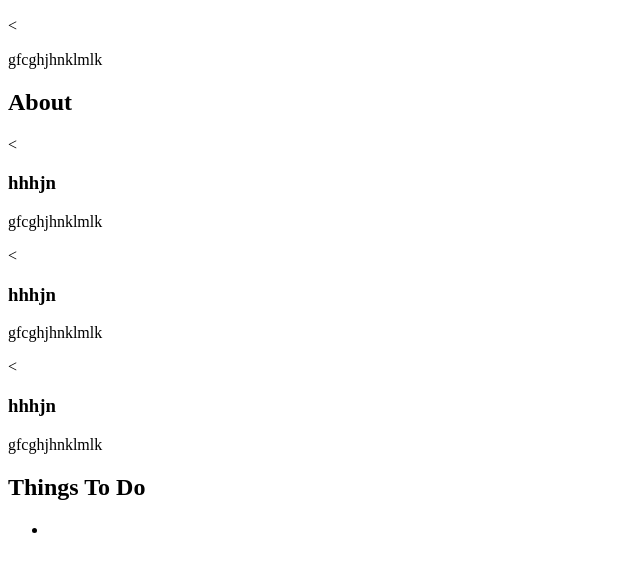
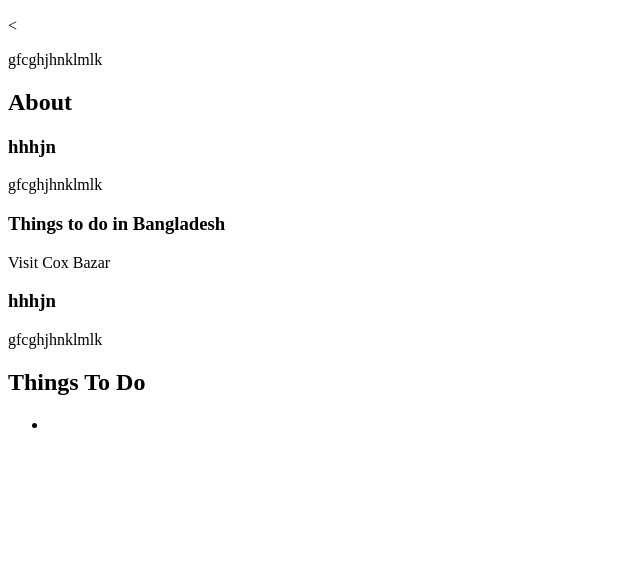
Before and after one commit to AleefN/effective-octo-broccoli, a plain HTML site: page index.html in a window 1280 px wide. Shown: the part 110-682 px from the top of the page, without its empty margins (0-640 px from the left). Drawn offline with Linux system fonts and the light colour scheme.

Commit message:
Changed section 2 for the html

```diff
--- a/index.html
+++ b/index.html
@@ -3,23 +3,24 @@
   <head>
     <title>Things to Know About Bangladesh</title>
   </head>
-<h1> Bangladesh</h1>
+  <h1>Bangladesh</h1>
   <section>
     <h2>Location</h2>
-  <<p>gfcghjhnklmlk</p>
+    <
+    <p>gfcghjhnklmlk</p>
   </section>
   <section>
     <h2>About</h2>
     <section>
-    <<h3>hhhjn</h3>
+      <h3>hhhjn</h3>
       <p>gfcghjhnklmlk</p>
     </section>
     <section>
-    <<h3>hhhjn</h3>
-    <p>gfcghjhnklmlk</p>
+      <h3>Things to do in Bangladesh</h3>
+      <p>Visit Cox Bazar</p>
     </section>
     <section>
-    <<h3>hhhjn</h3>
+      <h3>hhhjn</h3>
       <p>gfcghjhnklmlk</p>
     </section>
   </section>
@@ -29,3 +30,4 @@
       <li><idk lolz</li>
     </ul>
   </section>
+</html>
```
Lines whose indentation alone changed are shown as unchanged.
